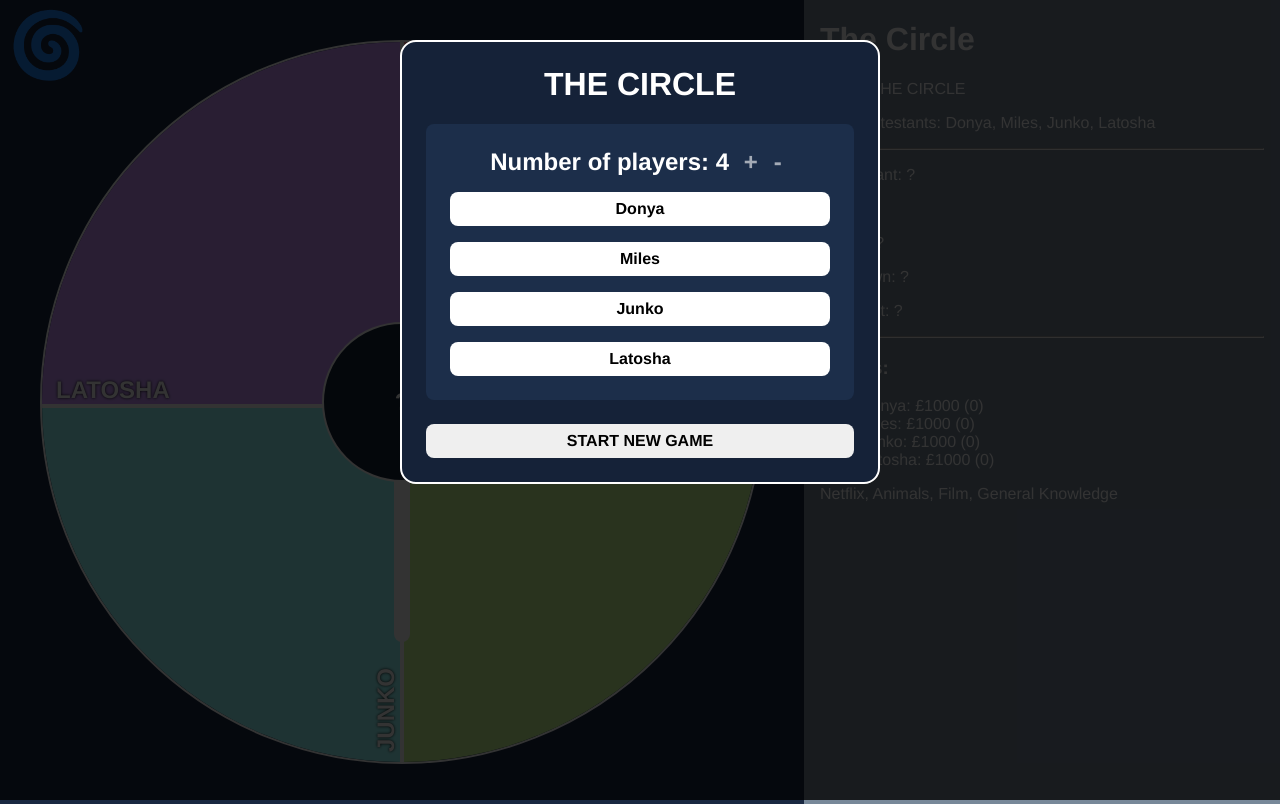
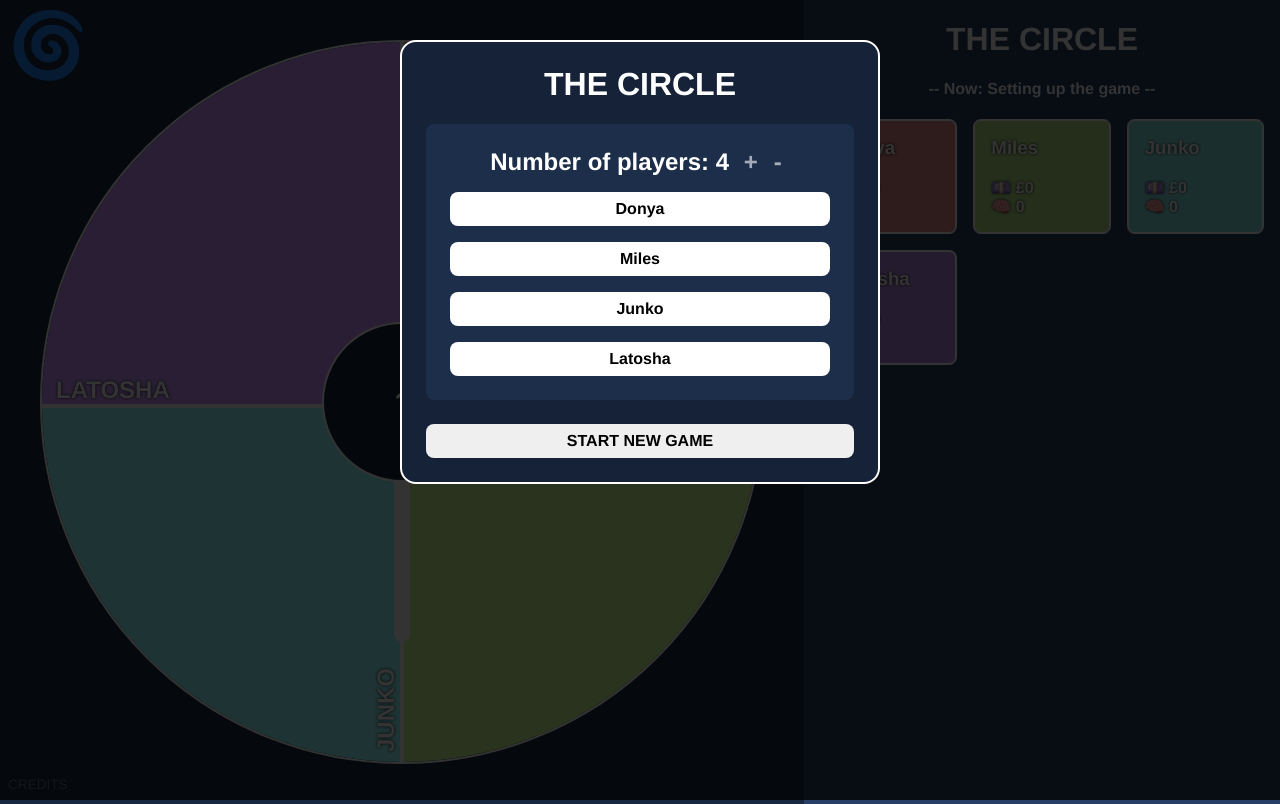
Before and after one commit to jamiehenson/thecircle, a Vue app: page / in a window 1280 px wide. Built offline with nearby package versions, Linux system fonts and the light colour scheme.

Commit message:
Do up the UI a bit

```diff
--- a/src/App.vue
+++ b/src/App.vue
@@ -10,6 +10,7 @@
         <div v-if="showSpin" :class="{ spinning: spin }" @click="spinAndAdvance">🌀</div>
       </transition>
     </div>
+    <div id="credits" @click="toggleCredits">CREDITS</div>
   </div>
 </template>
 
@@ -45,6 +46,9 @@
   methods: {
     spinAndAdvance() {
       this.$store.dispatch('spinAndAdvance');
+    },
+    toggleCredits() {
+      this.$store.commit('toggleCredits');
     }
   }
 });
@@ -73,6 +77,24 @@
   align-items: center;
   cursor: pointer;
   color: var(--white);
+  transition: 0.2s text-shadow ease;
+}
+#controls:hover {
+  text-shadow: 0 0 3px var(--white);
+}
+#credits {
+  position: absolute;
+  color: var(--grey1);
+  bottom: 0;
+  left: 0;
+  font-size: 1.7vh;
+  padding: 1vh;
+  cursor: pointer;
+  opacity: 0.7;
+  transition: 0.2s opacity ease;
+}
+#credits:hover {
+  opacity: 1;
 }
 .spinning {
   animation: spin 1s infinite linear;
--- a/src/components/Info.vue
+++ b/src/components/Info.vue
@@ -1,8 +1,17 @@
 <template>
   <div id="info-bg">
     <div id="info-box" :class="{ final: inQuestion && inFinalRound }">
-      <h1>{{ gameModeHeading }}</h1>
-      <div v-if="inSetup">
+      <div v-if="showCredits">
+        <h1>THE CIRCLE</h1>
+        <h2>Based off that thing on the telly. Made to pass the time during Lockdown 2021 🥴</h2>
+        <hr />
+        <h3>Code, design: Jamie Henson</h3>
+        <h3>Questions: Isabel Davies</h3>
+        <hr />
+        <button @click="toggleCredits">Cool, thanks</button>
+      </div>
+      <div v-else-if="inSetup">
+        <h1>THE CIRCLE</h1>
         <Setup />
         <button @click="startGame">Start New Game</button>
       </div>
@@ -17,8 +26,8 @@
         <button @click="startGame">Start New Game</button>
       </div>
       <div v-else>
-        <p>{{ contextualMessage }}</p>
-        <button @click="closeInfo">ADVANCE</button>
+        <h1>{{ contextualMessage }}</h1>
+        <button @click="closeInfo">{{ gameModeHeading }}</button>
       </div>
     </div>
   </div>
@@ -55,6 +64,9 @@
     inFinalRound() {
       return this.$store.state.finalQuestion;
     },
+    showCredits() {
+      return this.$store.state.showCredits;
+    },
     gameModeHeading() {
       return gameModeLabels(this.$store.state.mode, this.$store.state.finalQuestion);
     },
@@ -64,15 +76,15 @@
         this.$store.getters.getContestant?.score * (this.$store.getters.getAssistant?.scoreMultiplier || 1);
       switch (mode) {
         case GameMode.PickTopic:
-          return `Contestant: ${this.$store.getters.getContestant?.name}`;
+          return `${this.$store.getters.getContestant?.name}, you're up!`;
         case GameMode.PickExpert:
-          return `Topic: ${this.$store.getters.getTopic?.name}`;
+          return `${this.$store.getters.getTopic?.name} is the our new topic.`;
         case GameMode.PickShutdown:
-          return `Expert: ${this.$store.getters.getExpert?.name}`;
+          return `${this.$store.getters.getExpert?.name} is the expert on ${this.$store.getters.getTopic?.name}.`;
         case GameMode.PickAssistant:
-          return `Shutdown: ${this.$store.getters.getShutdown?.name}`;
+          return `${this.$store.getters.getShutdown?.name} will shut down the round.`;
         case GameMode.EndGame:
-          return `This is the end. Winner: ${this.$store.getters.getContestant?.name} - £${winnings}`;
+          return `Congratulations ${this.$store.getters.getContestant?.name}! You won £${winnings}.`;
         default:
           return "Let's go!";
       }
@@ -85,6 +97,9 @@
     },
     closeInfo() {
       this.$store.commit('closeInfo');
+    },
+    toggleCredits() {
+      this.$store.commit('toggleCredits');
     }
   }
 });
@@ -102,7 +117,7 @@
 }
 #info-box {
   background-color: var(--blue1);
-  border: 2px solid white;
+  border: 2px solid var(--white);
   color: var(--white);
   margin: 5vh auto;
   width: 60vh;
--- a/src/components/Scoreboard.vue
+++ b/src/components/Scoreboard.vue
@@ -1,28 +1,43 @@
 <template>
   <div id="scoreboard">
-    <h1>The Circle</h1>
-    <p>Stage: {{ gameMode }}</p>
-    <p>Non-contestants: {{ nonContestants.map(({ name }) => name).join(', ') }}</p>
-    <hr />
-    <p>Contestant: {{ contestant?.name || '?' }}</p>
-    <p>Topic: {{ topic?.name || '?' }}</p>
-    <p>Expert: {{ expert?.name || '?' }}</p>
-    <p>Shutdown: {{ shutdown?.name || '?' }}</p>
-    <p>Assistant: {{ assistant?.name || '?' }}</p>
-    <hr />
-    <h3>Scores:</h3>
-    <ul>
-      <li v-for="player in players" :key="player.name">
-        {{ player.name }}: £{{ player.score }} ({{ player.assistanceScore }})
-      </li>
-    </ul>
-    {{ topics.map((topic) => topic.name).join(', ') }}
+    <h1>THE CIRCLE</h1>
+    <h4>-- Now: {{ gameMode }} --</h4>
+    <p v-if="contestant">Now playing:</p>
+    <div v-if="contestant" id="contestant-box">
+      <h2>{{ contestant.name }} - £{{ contestant.score }}</h2>
+      <div id="contestant-box-info">
+        <div class="contestant-box-info-item">Topic: {{ topic?.name || '?' }}</div>
+        <div class="contestant-box-info-item">Expert: {{ expert?.name || '?' }}</div>
+        <div class="contestant-box-info-item">Shutdown: {{ shutdown?.name || '?' }}</div>
+        <div class="contestant-box-info-item">Assistant: {{ assistant?.name || '?' }}</div>
+      </div>
+    </div>
+    <p v-if="contestant">Other players:</p>
+    <div id="non-contestant-boxes">
+      <div
+        v-for="(nonContestant, nonContestantIndex) in nonContestants"
+        :key="nonContestant.id"
+        class="non-contestant-box"
+        :style="{ backgroundColor: `hsl(${360 * (nonContestantIndex / nonContestants.length)}, 100%, 80%)` }"
+      >
+        <div class="non-contestant-box-inner">
+          <h3>
+            {{ nonContestant.name }}
+            {{ nonContestant.expert ? '👑' : '' }}
+            {{ nonContestant.shutdown ? '⛔️' : '' }}
+            {{ nonContestant.assistant ? '🧠' : '' }}
+          </h3>
+          <div class="non-contestant-box-info">💷 £{{ nonContestant.score }}</div>
+          <div class="non-contestant-box-info">🧠 {{ nonContestant.assistanceScore }}</div>
+        </div>
+      </div>
+    </div>
   </div>
 </template>
 
 <script lang="ts">
-import { gameModeLabels } from '@/helpers';
-import { GameMode, Player, Topic } from '@/types';
+import { gameModeActionLabels } from '@/helpers';
+import { Player } from '@/types';
 import { defineComponent } from 'vue';
 
 export default defineComponent({
@@ -59,7 +74,7 @@
       return this.$store.state.players.filter((player: Player) => !player.contestant);
     },
     gameMode() {
-      return gameModeLabels(this.$store.state.mode, this.$store.state.finalQuestion);
+      return gameModeActionLabels(this.$store.state.mode);
     }
   }
 });
@@ -68,8 +83,52 @@
 <style scoped>
 #scoreboard {
   flex: 1;
-  background-color: var(--grey1);
+  background-color: var(--blue5);
   color: var(--white);
   padding: 0 2vh;
 }
+h1,
+h4 {
+  text-align: center;
+}
+h2,
+h3,
+h4 {
+  margin-top: 0;
+}
+p {
+  font-size: 1.2rem;
+  font-weight: bold;
+}
+#contestant-box,
+.non-contestant-box {
+  border-radius: 1vh;
+  border: 2px solid var(--white);
+  text-shadow: 0 0 3px var(--black);
+}
+#contestant-box {
+  background-color: var(--blue);
+  margin-bottom: 2vh;
+  padding: 1rem;
+}
+.contestant-box-info-item {
+  font-weight: bold;
+}
+#non-contestant-boxes,
+#contestant-box-info {
+  display: grid;
+  grid-template-columns: 1fr 1fr 1fr;
+  grid-gap: 2vh;
+}
+.non-contestant-box-info {
+  width: 50%;
+  display: inline-block;
+  min-width: 80px;
+  font-weight: bold;
+  font-size: 1rem;
+}
+.non-contestant-box-inner {
+  background-color: rgba(0, 0, 0, 0.1);
+  padding: 1rem;
+}
 </style>
--- a/src/components/Stage.vue
+++ b/src/components/Stage.vue
@@ -129,12 +129,12 @@
 #stage {
   margin: 5vh;
   border-radius: 100%;
-  border: 2px solid white;
+  border: 2px solid var(--white);
 }
 .stage-segment,
 .stage-segment-half,
 .stage-segment-whole {
-  border: 2px solid white;
+  border: 2px solid var(--white);
   position: absolute;
   transition: background-color 0.25s ease-in-out, transform 1s ease-in-out;
   transform: rotate(90deg);
@@ -200,7 +200,7 @@
   justify-content: center;
   font-size: 3vh;
   font-weight: bold;
-  border: 2px solid white;
+  border: 2px solid var(--white);
   user-select: none;
   padding: 2vh;
   box-sizing: border-box;
--- a/src/helpers.ts
+++ b/src/helpers.ts
@@ -1,6 +1,6 @@
 import { GameMode, Player, QuestionInput, QuestionObject, Topic } from './types';
 
-export const SPIN_LENGTH = 5000;
+export const SPIN_LENGTH = 7000;
 export const UI_INTERACTION_LENGTH = 5000;
 export const DEFAULT_PLAYER_COUNT = 4;
 export const MAX_PLAYERS = 12;
@@ -61,7 +61,7 @@
   assistant: false,
   expert: false,
   shutdown: false,
-  score: 1000,
+  score: 0,
   assistanceScore: 0,
   finalRoundPlayed: false
 };
@@ -111,6 +111,22 @@
   return chosenLabel;
 };
 
+export const gameModeActionLabels = (mode: GameMode) => {
+  const labels = {
+    [GameMode.Setup]: 'Setting up the game',
+    [GameMode.PickTopic]: 'Picking a Topic',
+    [GameMode.PickContestant]: 'Picking a Contestant',
+    [GameMode.PickExpert]: 'Picking an Expert',
+    [GameMode.PickShutdown]: 'Picking a Shutdown',
+    [GameMode.PickAssistant]: 'Picking an Assistant',
+    [GameMode.AnswerQuestion]: 'Answering a Question',
+    [GameMode.PickFinalAssistant]: 'Picking a Final Assistant',
+    [GameMode.EndGame]: 'The end of the game!'
+  };
+
+  return labels[mode];
+};
+
 export const formatQuestions = (questions: QuestionInput[]) => {
   let questionObject: QuestionObject = {};
 
--- a/src/store.ts
+++ b/src/store.ts
@@ -27,6 +27,7 @@
       mode: GameMode.Setup,
       nextMode: GameMode.PickContestant,
       showInfo: true,
+      showCredits: false,
       questions: formatQuestions(questions),
       finalQuestion: false
     };
@@ -131,7 +132,7 @@
     },
     spin(state) {
       state.spin = true;
-      const newSpinTarget = Math.floor(Math.random() * 540 + 720);
+      const newSpinTarget = Math.floor(Math.random() * 1080 + 720);
       state.spinTarget = newSpinTarget;
     },
     increasePlayers(state) {
@@ -150,6 +151,10 @@
     },
     closeInfo(state) {
       state.showInfo = false;
+    },
+    toggleCredits(state) {
+      state.showCredits = !state.showCredits;
+      state.showInfo = !state.showInfo;
     }
   },
   actions: {
--- a/src/theme.ts
+++ b/src/theme.ts
@@ -12,6 +12,7 @@
   '--blue2': '#192841',
   '--blue3': '#1c2e4a',
   '--blue4': '#214cce',
+  '--blue5': '#273f66',
   '--grey': 'lightgrey',
   '--grey1': 'lightslategray'
 };
--- a/src/types.ts
+++ b/src/types.ts
@@ -5,6 +5,7 @@
   players: Player[];
   questions: QuestionObject;
   selectedSegment?: number;
+  showCredits: boolean;
   showInfo: boolean;
   spin: boolean;
   spinTarget: number;
```
